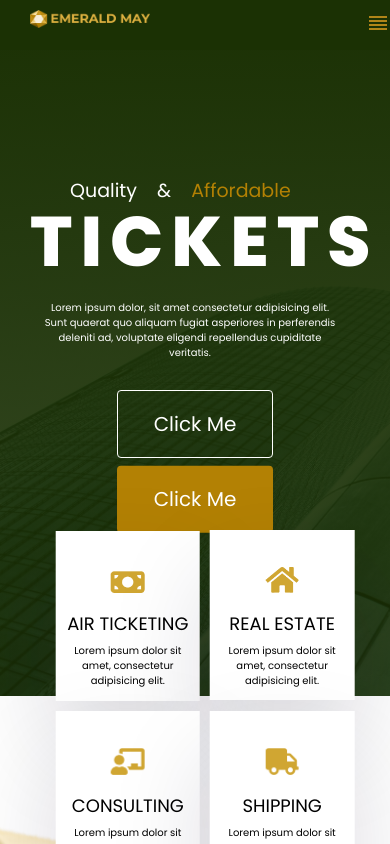
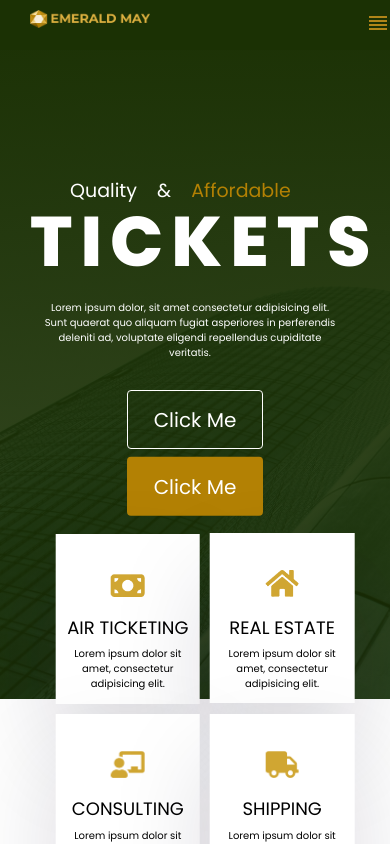
Before and after one commit to Benjamin2404-AB/EMERALD-MAY, a React (Vite) app: page / in a window 390 px wide. Built offline with nearby package versions, Linux system fonts and the light colour scheme.

Commit message:
affecting sections

```diff
--- a/src/Components/Home.tsx
+++ b/src/Components/Home.tsx
@@ -43,7 +43,7 @@ function Home() {
         buttonText="Click Me"
         borderRadius="4px"
         />
-        <div>
+        <div className='cards'>
           {ServicesList.map((item,key)=>{
                 return (
 
--- a/src/styles/Home.css
+++ b/src/styles/Home.css
@@ -140,6 +140,7 @@
 #at{
     margin-top: 3px;
 }
+
 
 
 .section3{
@@ -353,16 +354,16 @@
        display: block;
        margin:0 auto;
        transform: translateY(100vw);
-       width:40vw;
-        height:8%;
+       width:35vw;
+        height:7%;
         background-color:transparent;
     }
     .primB:hover{
         background-color: #b38104;
     }
     .primA{
-        width:40vw;
-        height:8%;
+        width:35vw;
+        height:7%;
         background-color:#b38104;
         position: relative;
         display: block;
@@ -379,7 +380,7 @@
         display: flexbox;
         justify-content: center;
         align-items: center;
-        margin-top: 200px;
+        margin-top: 220px;
     }
     .text h1{
 
@@ -389,6 +390,7 @@
         position: relative;
         text-align: center;
         color:#b38104;
+
 
 
 
@@ -415,6 +417,14 @@
         position: relative;
 
     }
+    .cards{
+        margin-top: 20px;
+    }
+    .section2{
+        background-size:190px;
+        background-position:0px 300px;
+    }
+
 
 .section3{
 
```
